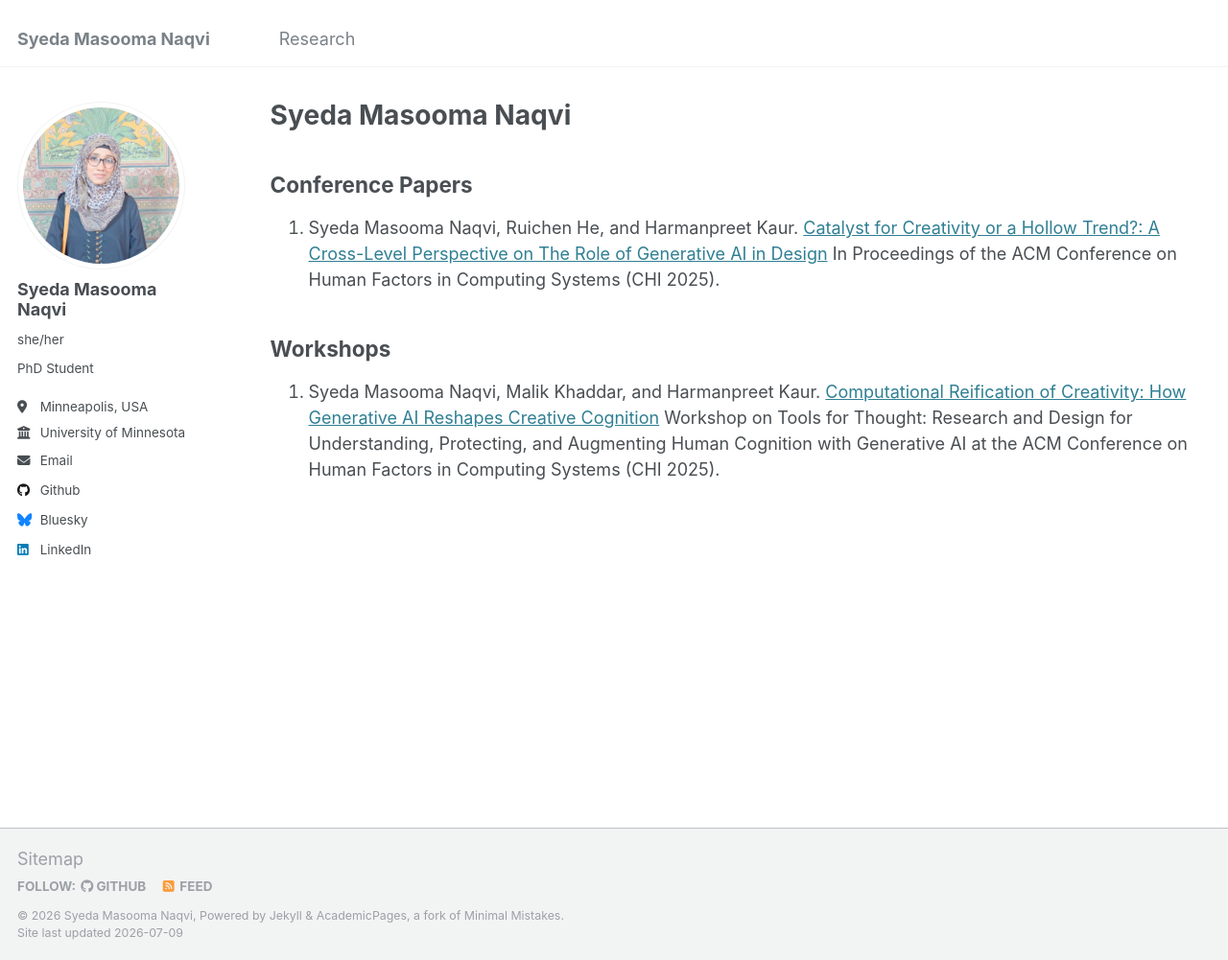
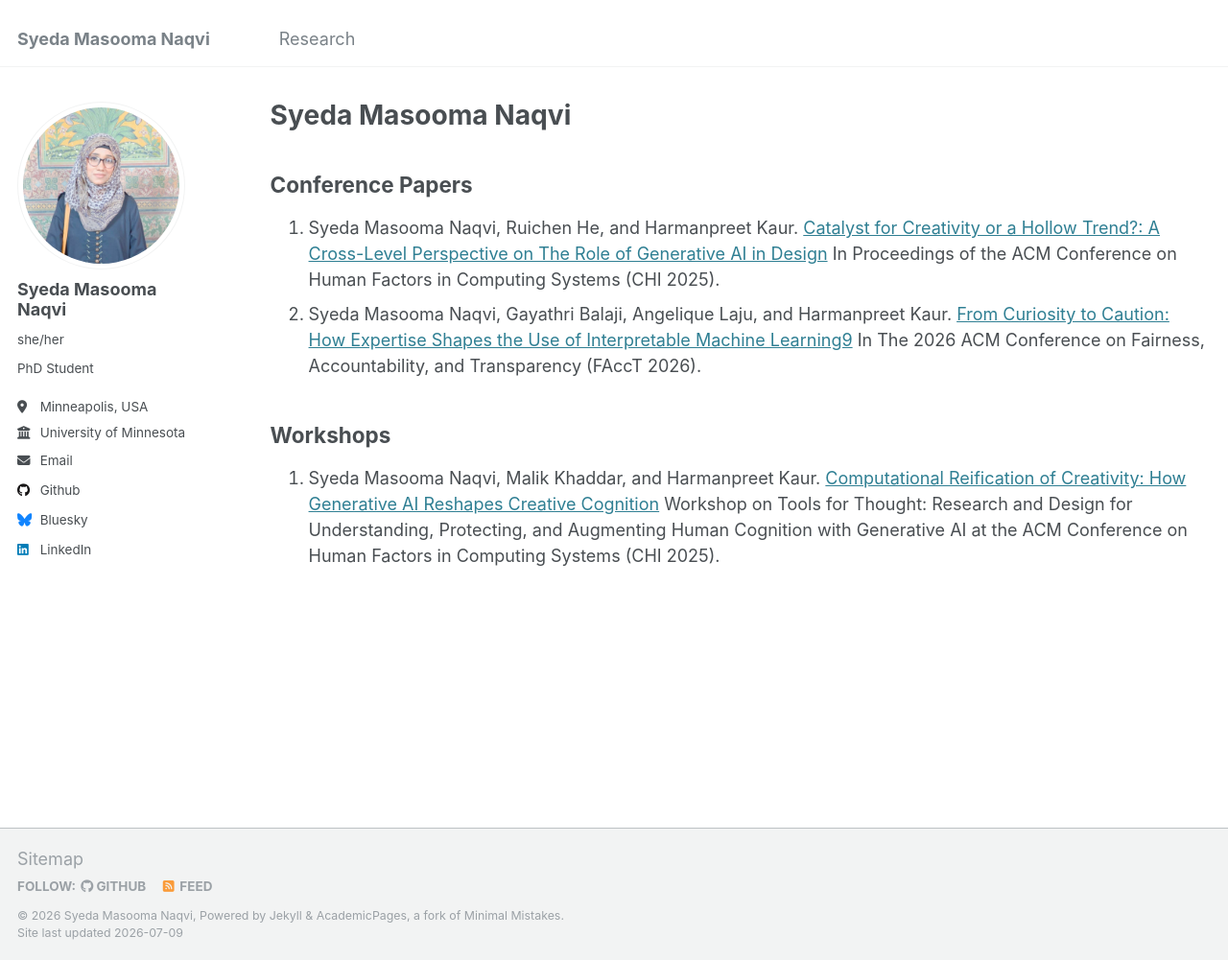
Before and after one commit to syedamasoomanaqvii/syedamasoomanaqvii.github.io, a Jekyll site: the page built from _pages/research.md, in a window 1280 px wide and 1001 px high. Shown: the whole window at 96% size. Built offline with Jekyll 4.4.1, drawn with Linux system fonts in a browser that asks for light colours.

Commit message:
Add new conference paper details

```diff
--- a/_pages/research.md
+++ b/_pages/research.md
@@ -11,6 +11,8 @@ redirect_from:
 
 ## Conference Papers
 1. Syeda Masooma Naqvi, Ruichen He, and Harmanpreet Kaur. [Catalyst for Creativity or a Hollow Trend?: A Cross-Level Perspective on The Role of Generative AI in Design](/files/chi25-150.pdf) In Proceedings of the ACM Conference on Human Factors in Computing Systems (CHI 2025).
+2. Syeda Masooma Naqvi, Gayathri Balaji, Angelique Laju, and Harmanpreet Kaur. [From Curiosity to Caution: How Expertise Shapes the Use of Interpretable Machine Learning9](/files/3805689.3812376-2.pdf) In The 2026 ACM Conference on Fairness, Accountability, and Transparency (FAccT 2026).
+
 
 ## Workshops
 1. Syeda Masooma Naqvi, Malik Khaddar, and Harmanpreet Kaur. [Computational Reification of Creativity: How Generative AI
```
